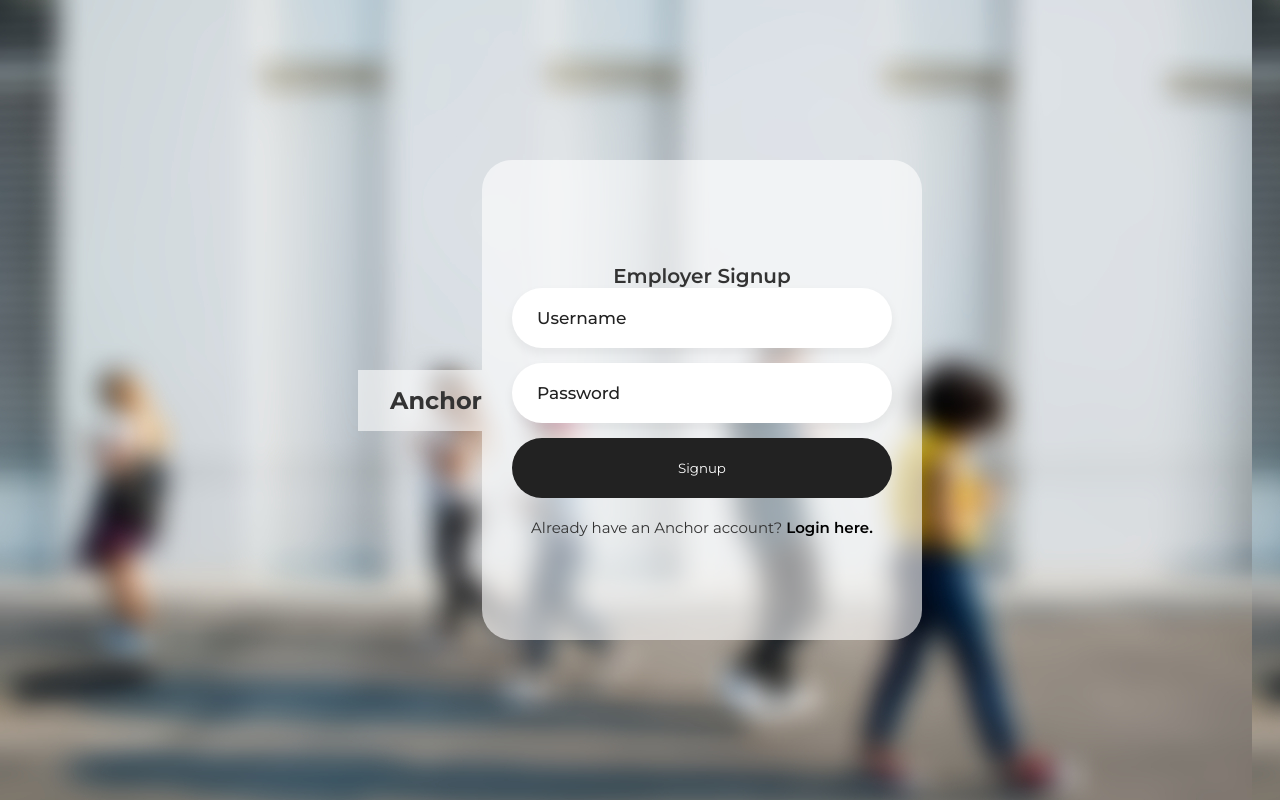
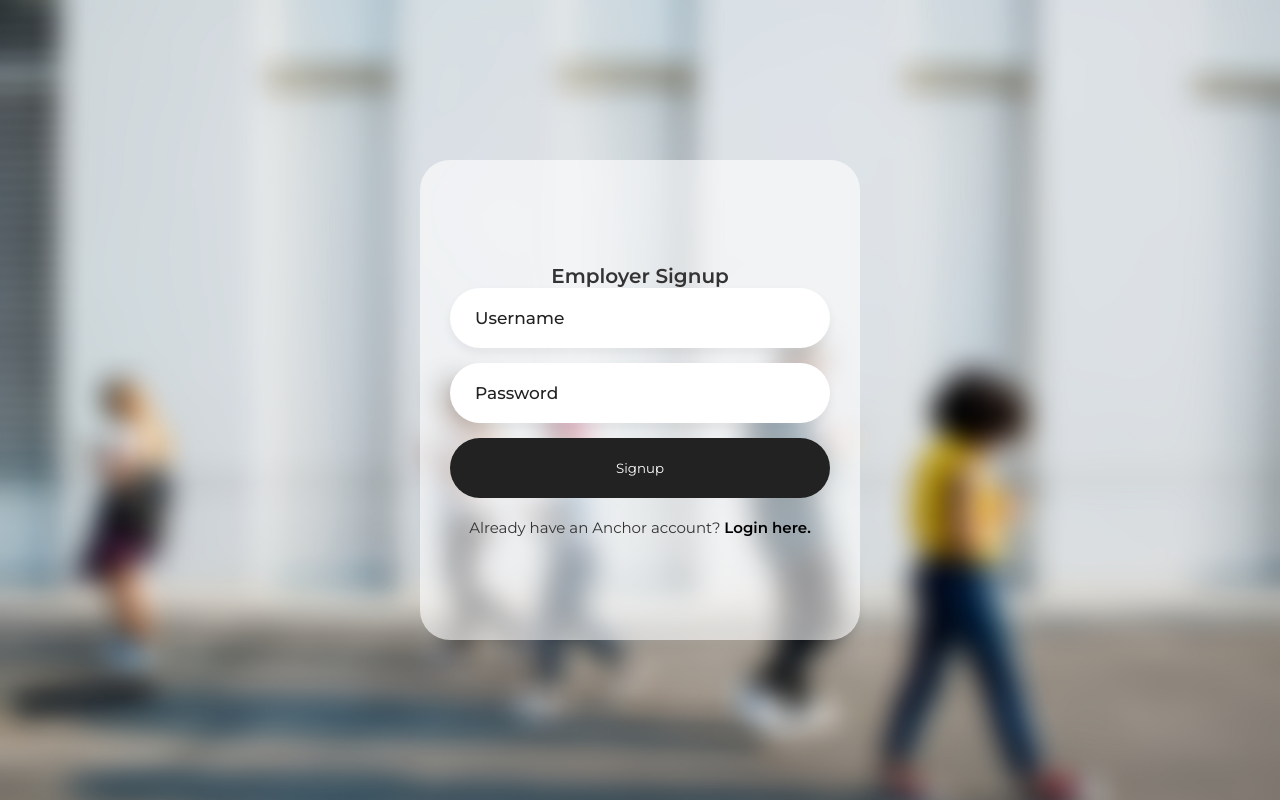
Before and after one commit to zharai/zharai.github.io, a Flask app: page /employer/signup in a window 1280 px wide. Run offline with Flask 3, Linux system fonts and the light colour scheme.

Commit message:
fixed backgrounds

```diff
--- a/static/css/emp_log.css
+++ b/static/css/emp_log.css
@@ -15,6 +15,7 @@ main {
 
 body {
   background: url(../assets/sign_log_bg.jpg);
+  background-size: cover;
 }
 
 .login-box {
--- a/static/css/emp_sign.css
+++ b/static/css/emp_sign.css
@@ -15,6 +15,7 @@ main {
 
 body {
   background: url(../assets/sign_log_bg.jpg);
+  background-size: cover;
 }
 
 .login-box {
--- a/templates/admin_login.html
+++ b/templates/admin_login.html
@@ -18,10 +18,7 @@ Admin Login Page
     <title>Admin Login</title>
 </head>
 <body>
-    <nav>
-        <h2>Anchor</h2>
 
-    </nav>
 <main>
     <div class="login-box">
         <form method="POST" action="/admin/login">
--- a/templates/employer_login.html
+++ b/templates/employer_login.html
@@ -14,10 +14,7 @@ Employer Login Page
 
 </head>
 <body>
-    <nav>
-        <h2>Anchor</h2>
 
-    </nav>
     <main>
     <div class="login-box">
         <form method="POST" action="/employer/login">
--- a/templates/employer_signup.html
+++ b/templates/employer_signup.html
@@ -9,10 +9,6 @@ Employer Signup Page
 <link rel="stylesheet" href="{{ url_for('static', filename ='css/emp_sign.css') }}">
 
 <body>
-    <nav>
-        <h2>Anchor</h2>
-
-    </nav>
 <main>
 <div class="login-box">
     <form method="POST">
```
Also changed, not shown: instance/info.sqlite3.
